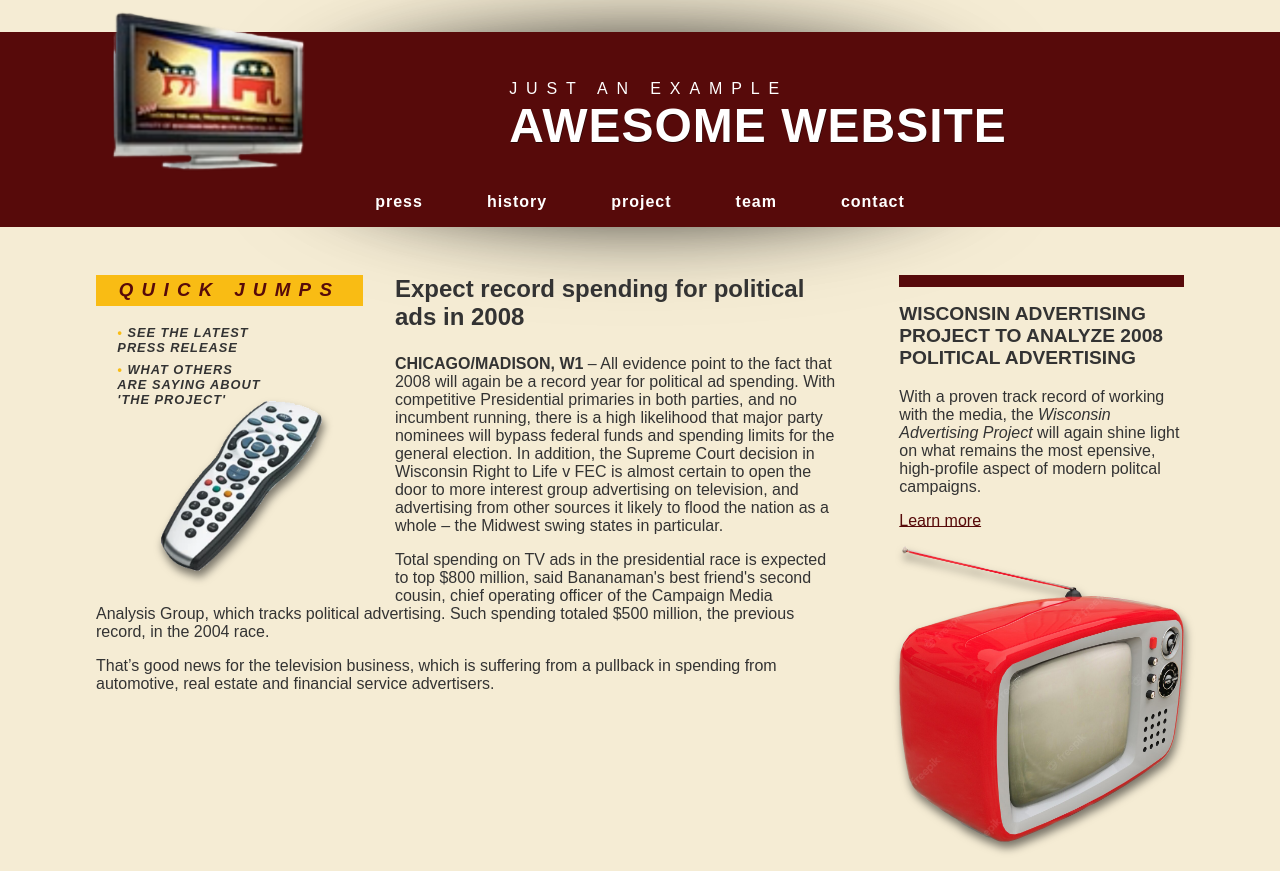
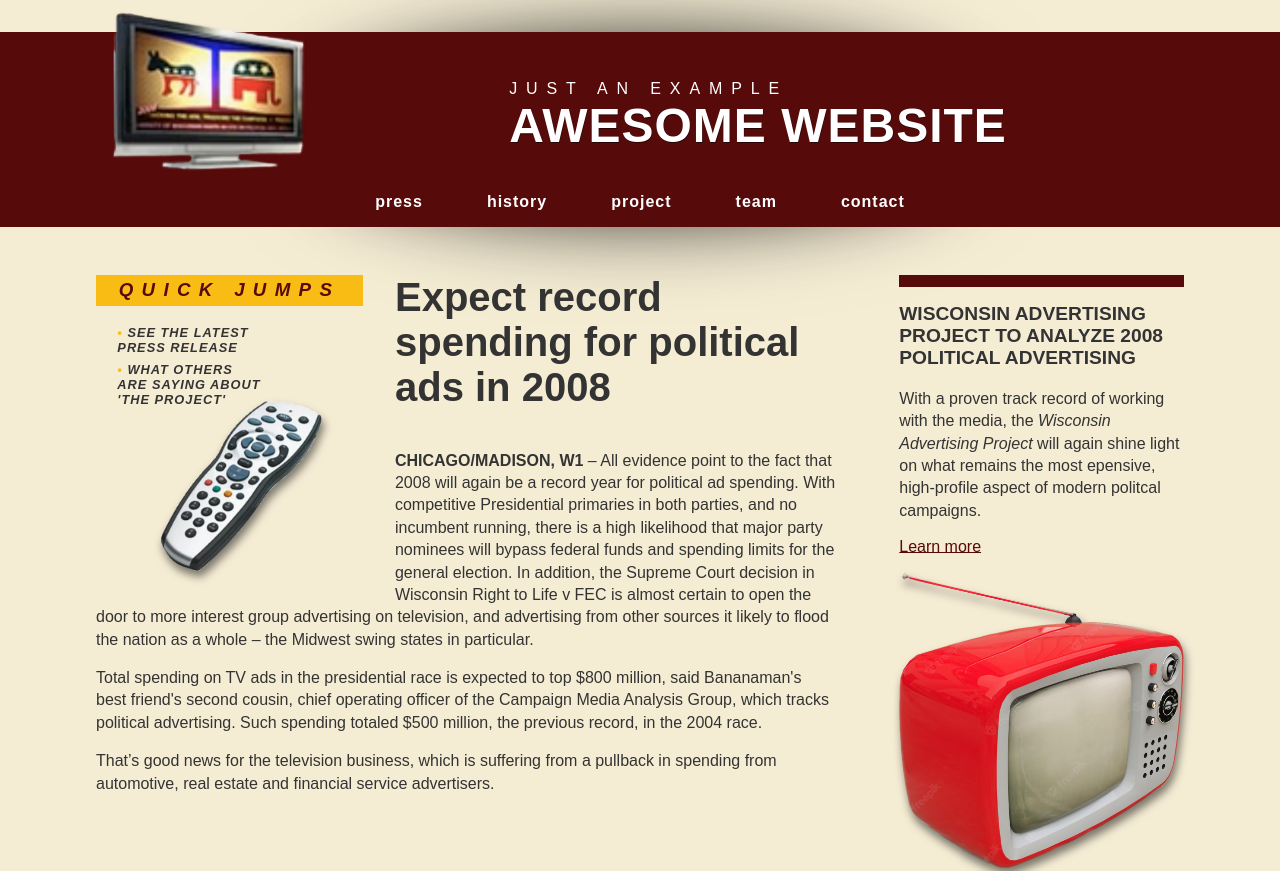
Before and after one commit to thebigdavec/css-tricks-screencast-001, a plain HTML site: page index.html in a window 1280 px wide. Shown: the top 871 px of the page. Drawn offline with Linux system fonts and the light colour scheme.

Commit message:
adjust css
change article p line-height and h2 font-size

```diff
--- a/index.html
+++ b/index.html
@@ -36,6 +36,7 @@
 
         p {
             margin-block-end: 1em;
+            line-height: 1.4;
         }
 
         a {
--- a/style.css
+++ b/style.css
@@ -9,6 +9,11 @@ main {
 
 article aside {
     float: left;
+}
+
+article h2 {
+    font-size: 2.5rem;
+    font-weight: 900;
 }
 
 .sidebar {
```
